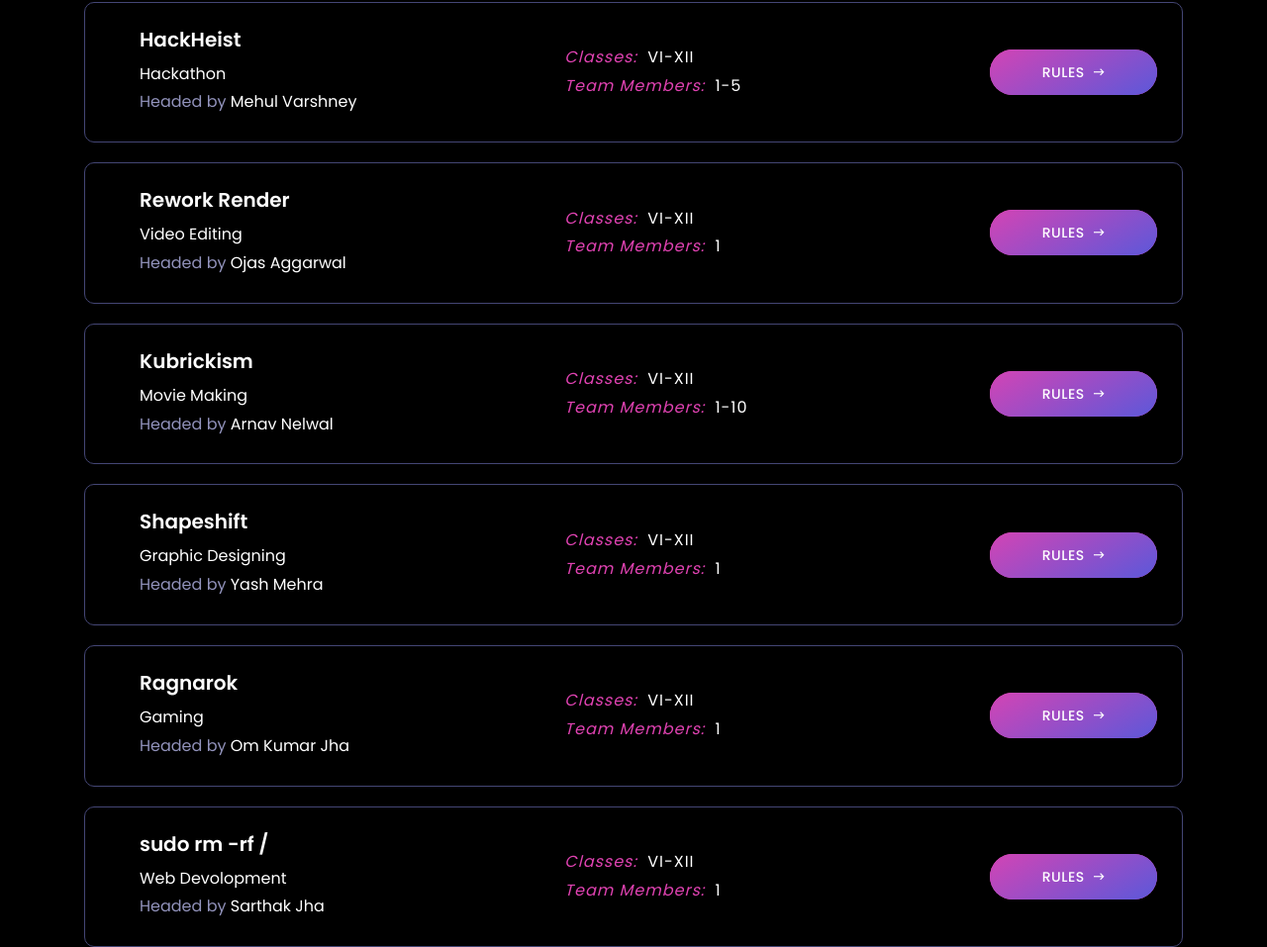
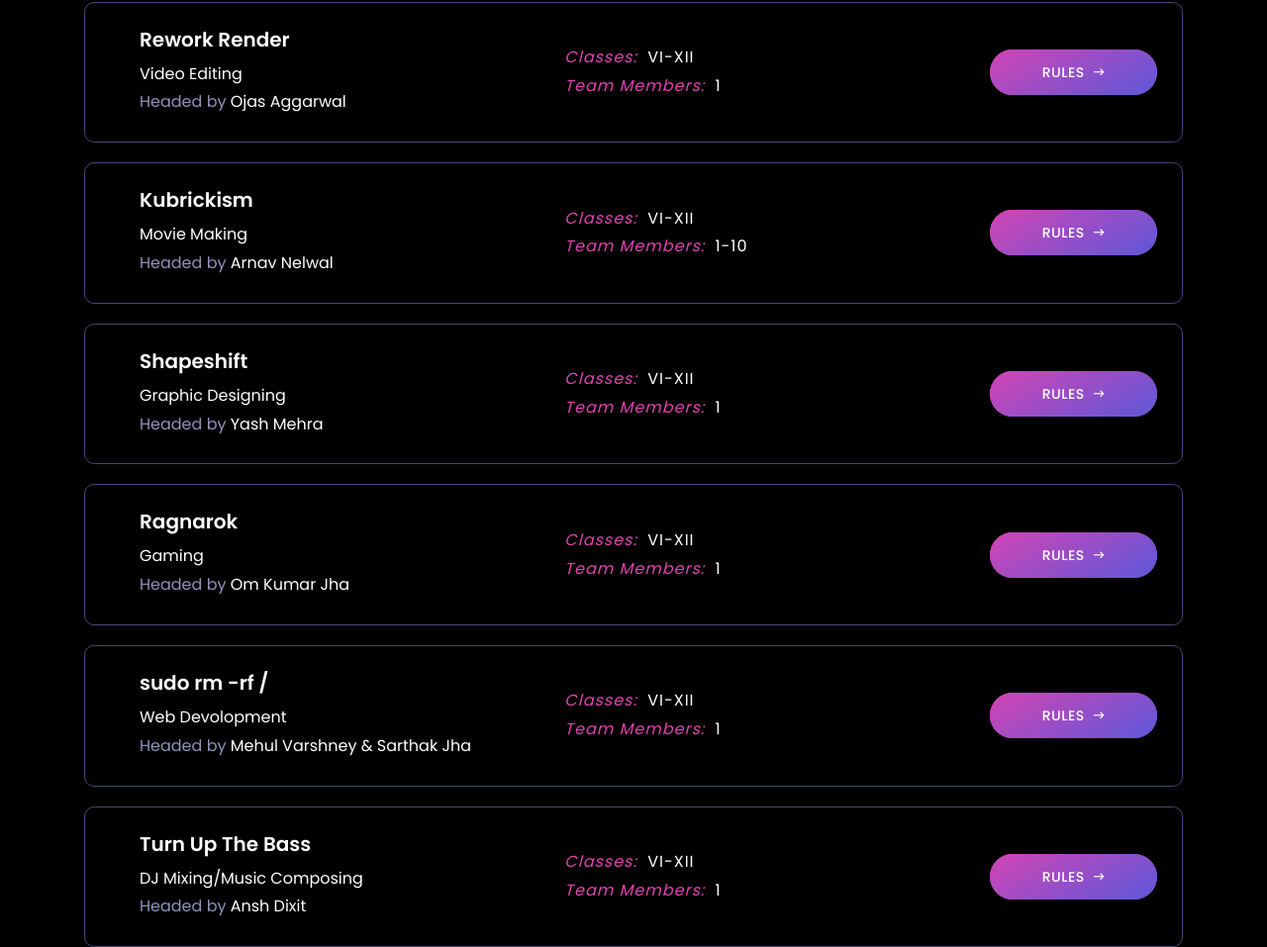
Before and after one commit to JimHopper150716/intrasite2021, a website: page index.html in a window 1280 px wide. Shown: the part 2323-3280 px from the top of the page at 99% size. Drawn offline with Linux system fonts and the light colour scheme.

Commit message:
Update index.html

```diff
--- a/index.html
+++ b/index.html
@@ -188,26 +188,6 @@
                                             <div class="single-schedule-tumb-info d-flex align-items-center">
                                                 <!-- Single Schedule Info -->
                                                 <div class="single-schedule-info">
-                                                    <h6>HackHeist</h6>
-                                                    <p><span>Hackathon</span></p>
-                                                    <p>Headed by <span>Mehul Varshney</span></p>
-                                                </div>
-                                            </div>
-                                            <!-- Single Schedule Info -->
-                                            <div class="schedule-time-place">
-                                                <p><i>Classes:</i> VI-XII</p>
-                                                <p><i>Team Members:</i> 1-5</p>
-                                            </div>
-                                            <!-- Schedule Btn -->
-                                            <a href="#" class="btn confer-btn">Rules <i class="zmdi zmdi-long-arrow-right"></i></a>
-                                        </div>
-
-                                        <!-- Single Schedule Area -->
-                                        <div class="single-schedule-area d-flex flex-wrap justify-content-between align-items-center wow fadeInUp" data-wow-delay="300ms">
-                                            <!-- Single Schedule Thumb and Info -->
-                                            <div class="single-schedule-tumb-info d-flex align-items-center">
-                                                <!-- Single Schedule Info -->
-                                                <div class="single-schedule-info">
                                                     <h6>Rework Render</h6>
                                                     <p><span>Video Editing</span></p>
                                                     <p>Headed by <span>Ojas Aggarwal</span></p>
@@ -293,7 +273,7 @@
                                                 <div class="single-schedule-info">
                                                     <h6>sudo rm -rf /</h6>
                                                     <p><span>Web Devolopment</span></p>
-                                                    <p>Headed by <span>Sarthak Jha</span></p>
+                                                    <p>Headed by <span>Mehul Varshney & Sarthak Jha</span></p>
                                                 </div>
                                             </div>
                                             <!-- Single Schedule Info -->
```
